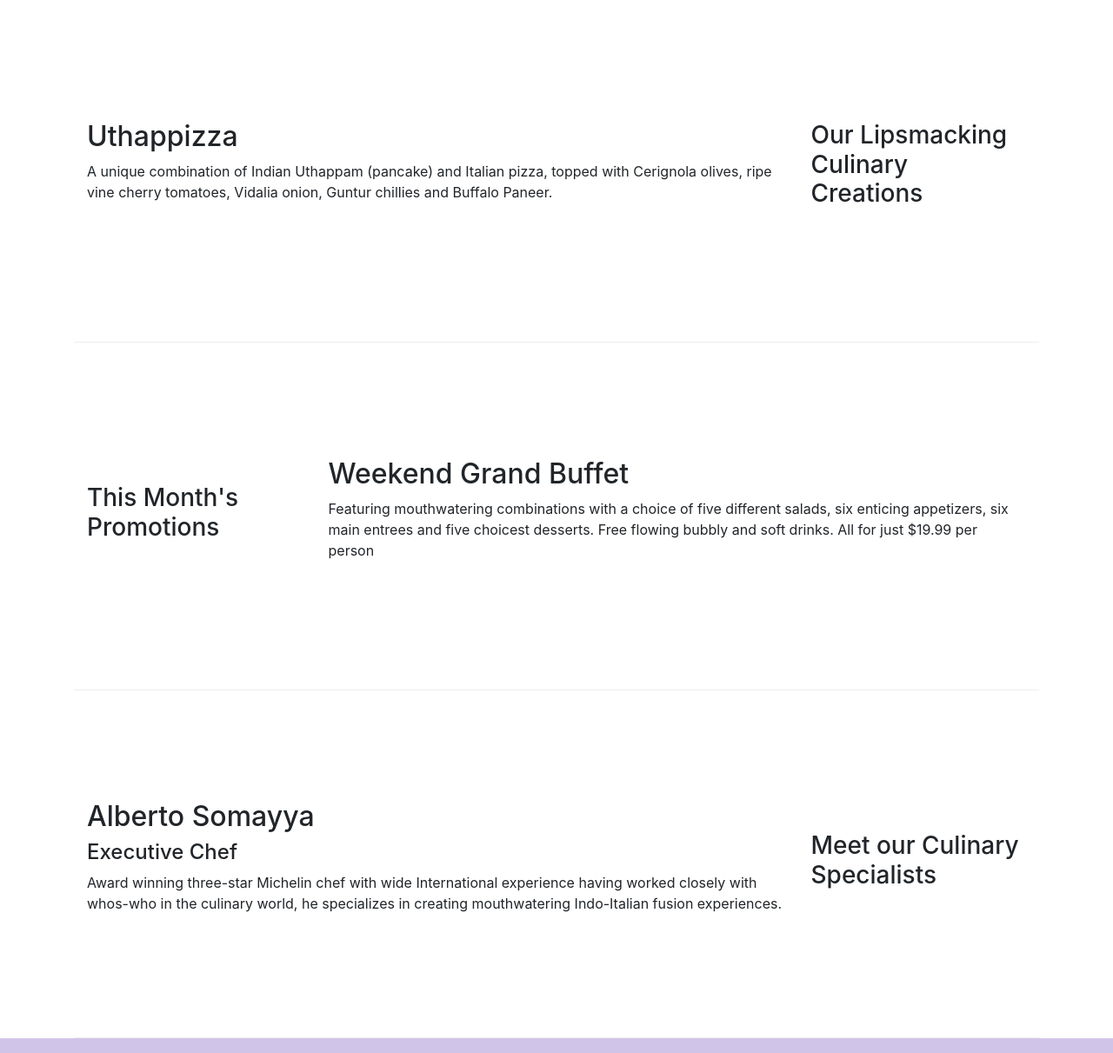
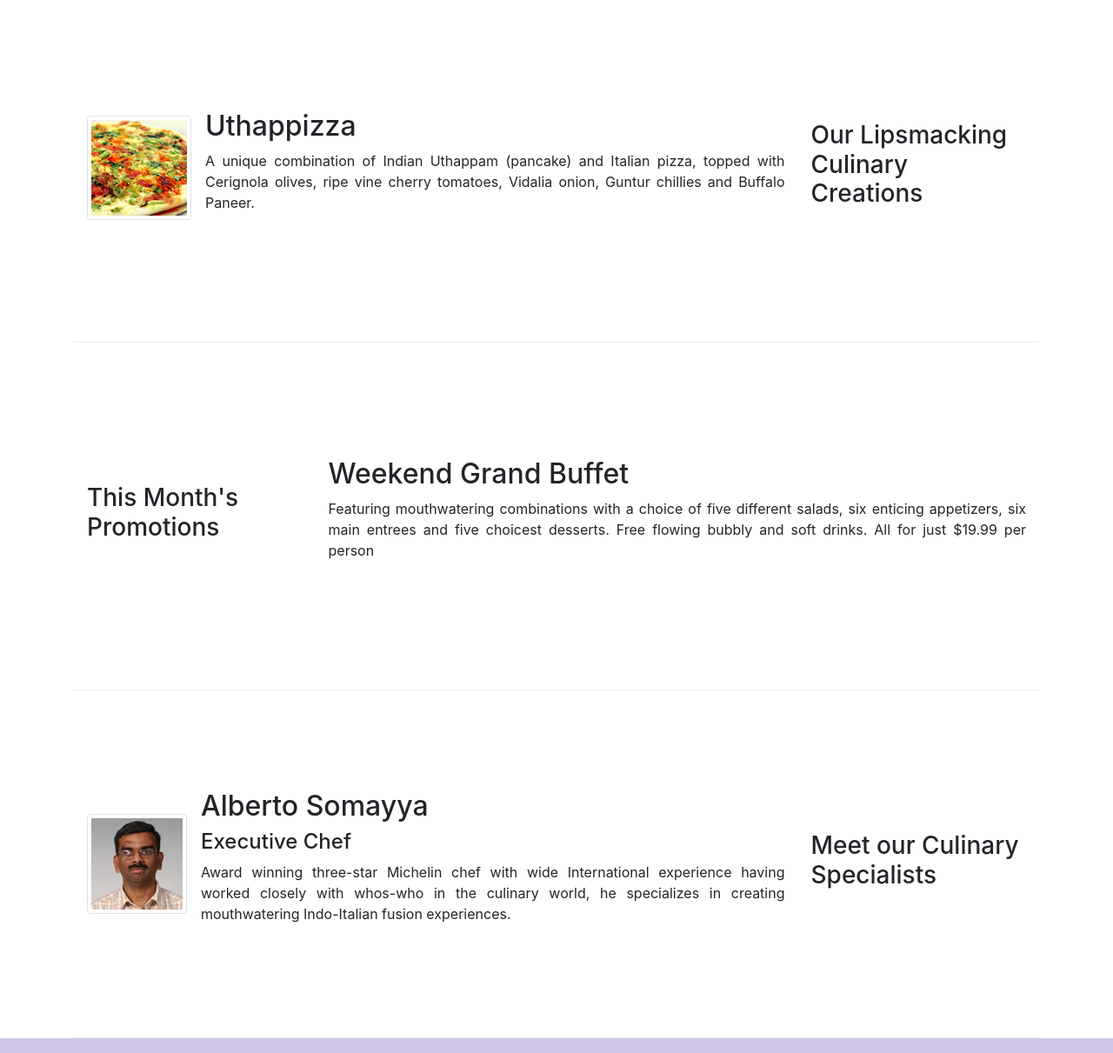
Before and after one commit to AnnsShahzad/Coursera-Bootstrap, a website: page index.html in a window 1280 px wide. Shown: the part 340-1551 px from the top of the page at 87% size. Drawn offline with nearby package versions, Linux system fonts and the light colour scheme.

Commit message:
images & media

```diff
--- a/index.html
+++ b/index.html
@@ -23,7 +23,7 @@
                 <span class="navbar-toggler-icon"></span>
             </button>
 
-            <a class="navbar-brand" href="./index.html">Ristorante Con Fusion</a>
+            <a class="navbar-brand mr-auto" href="#"><img src="img/logo.png" height="40" width="51"></a>
                 <div class="collapse navbar-collapse" id="Navbar">
                     <ul class="navbar-nav mr-auto">
                         <li class="nav-item active"><a href="./index.html" class="nav-link"> <span class="fa fa-home"></span> Home</a></li>
@@ -43,7 +43,8 @@
                     <h1>Ristorante con Fusion</h1>
                     <p>We take inspiration from the World's best cuisines, and create a unique fusion experience. Our lipsmacking creations will tickle your culinary senses!</p>
                 </div>
-                <div class="col-12 col-sm">
+                <div class="col-12 col-sm align-self-center">
+                    <img src="img/logo.png" alt="logo" class="img-fluid">
                 </div>
             </div>
         </div>
@@ -55,8 +56,17 @@
                 <h3>Our Lipsmacking Culinary Creations</h3>
             </div>
             <div class="col col-sm order-sm-first col-md">
-                <h2>Uthappizza</h2>
-                <p>A unique combination of Indian Uthappam (pancake) and Italian pizza, topped with Cerignola olives, ripe vine cherry tomatoes, Vidalia onion, Guntur chillies and Buffalo Paneer.</p>
+                <div class="media">
+                    <img class="d-flex mr-3 img-thumbnail align-self-center"
+                            src="img/uthappizza.png" alt="Uthappizza">
+                    <div class="media-body">
+                        <h2 class="mt-0">Uthappizza</h2>
+                        <p class="d-none text-justify d-sm-block">A unique combination of Indian Uthappam (pancake) and
+                            Italian pizza, topped with Cerignola olives, ripe vine
+                            cherry tomatoes, Vidalia onion, Guntur chillies and
+                            Buffalo Paneer.</p>
+                    </div>
+                </div>
             </div>
         </div>
 
@@ -67,7 +77,7 @@
             </div>
             <div class="col col-sm col-md">
                 <h2>Weekend Grand Buffet</h2>
-                <p>Featuring mouthwatering combinations with a choice of five different salads, six enticing appetizers, six main entrees and five choicest desserts. Free flowing bubbly and soft drinks. All for just $19.99 per person </p>
+                <p class="text-justify">Featuring mouthwatering combinations with a choice of five different salads, six enticing appetizers, six main entrees and five choicest desserts. Free flowing bubbly and soft drinks. All for just $19.99 per person </p>
             </div>
         </div>
 
@@ -76,9 +86,19 @@
                 <h3>Meet our Culinary Specialists</h3>
             </div>
             <div class="col col-sm order-sm-first col-md">
-                <h2>Alberto Somayya</h2>
-                <h4>Executive Chef</h4>
-                <p>Award winning three-star Michelin chef with wide International experience having worked closely with whos-who in the culinary world, he specializes in creating mouthwatering Indo-Italian fusion experiences. </p>
+                <div class="media">
+                    <img class="d-flex mr-3 img-thumbnail align-self-center"
+                            src="img/alberto.png" alt="Alberto Somayya">
+                    <div class="media-body">
+                        <h2 class="mt-0">Alberto Somayya</h2>
+                        <h4>Executive Chef</h4>
+                        <p class="d-none text-justify d-sm-block">Award winning three-star Michelin chef with wide
+                            International experience having worked closely with
+                            whos-who in the culinary world, he specializes in
+                            creating mouthwatering Indo-Italian fusion experiences.
+                            </p>
+                    </div>
+                </div>
             </div>
         </div>
     </div>
```
Also changed, not shown: aboutus.html (+5 -3 lines), contactus.html (+3 -3 lines), img/alberto.png (added), img/buffet.png (added), img/logo.png (added), img/uthappizza.png (added), 1 other file.
